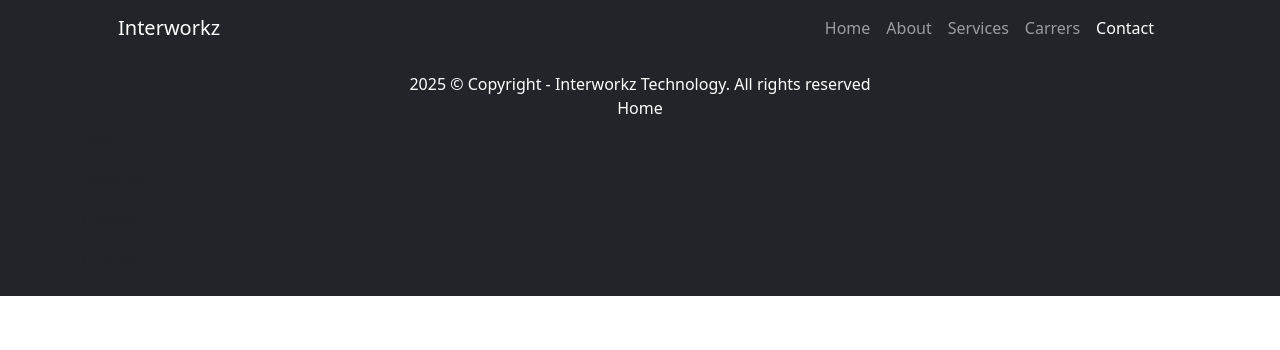
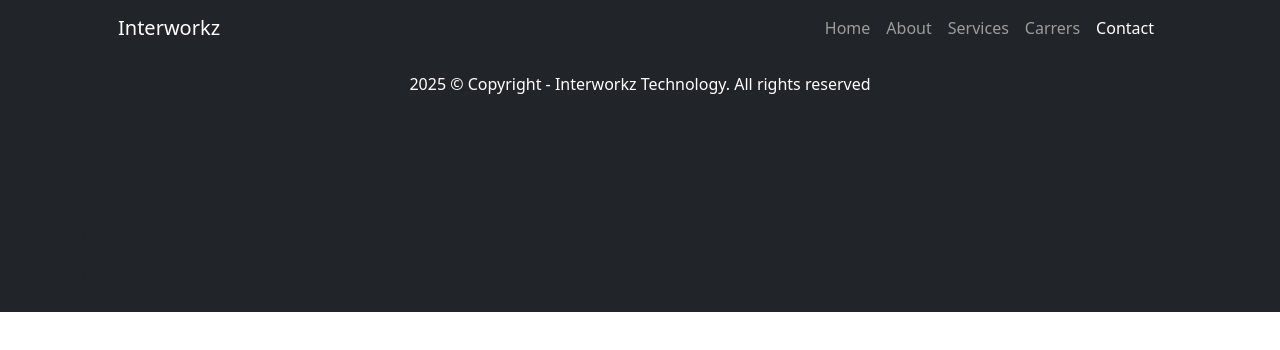
Before and after one commit to Abila03/interworkz, a React (Create React App) app: page /contact in a window 1280 px wide. Shown: the top 350 px of the page. Built offline with nearby package versions, Linux system fonts and the light colour scheme.

Commit message:
footer 1.2.2

```diff
--- a/src/pages/components/footer.js
+++ b/src/pages/components/footer.js
@@ -10,17 +10,16 @@ function Footer() {
       <div className="container">
         <p className="m-0 text-center text-white">
           2025 © Copyright - Interworkz Technology. All rights reserved
-          <Link
-            className={`nav-link ${location.pathname === '/' ? 'active' : ''}`}
-            to="/"
-          >
-            Home
-          </Link>
         </p>
         <div className="navbar-collapse">
           <ul className="navbar-nav ms-auto mb-2 mb-lg-0">
             <li className="nav-item">
-
+              <Link
+                className={`nav-link ${location.pathname === '/' ? 'active' : ''}`}
+                to="/"
+              >
+                Home
+              </Link>
             </li>
             <li className="nav-item">
               <Link
```
